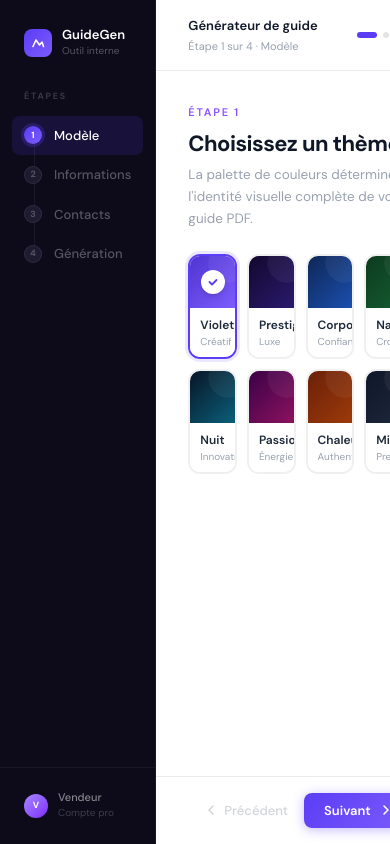
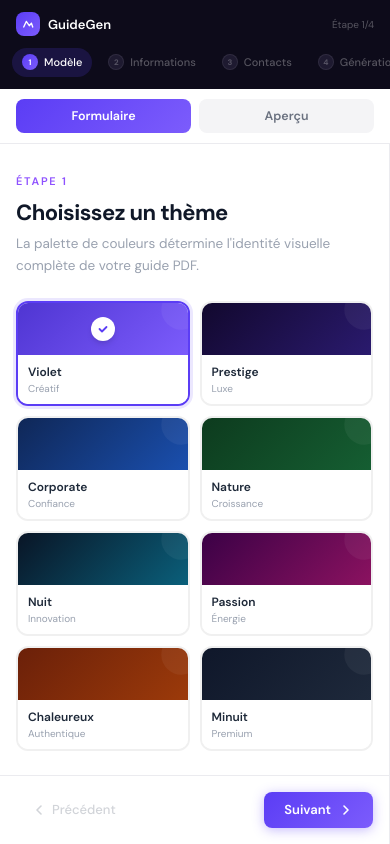
Before and after one commit to Snack-man/guidegen, a React (Vite) app: page / in a window 390 px wide. Built offline with nearby package versions, Linux system fonts and the light colour scheme; the HTML template or start-up script is replaced by a standard one.

Commit message:
Modification de la responsivité

```diff
--- a/src/App.tsx
+++ b/src/App.tsx
@@ -59,7 +59,7 @@ const DEFAULT: Form = {
 function Sidebar({ step, onStep }: { step: number; onStep: (n: number) => void }) {
   return (
     <aside
-      className="flex flex-col h-full select-none"
+      className="hidden lg:flex flex-col h-full select-none flex-shrink-0"
       style={{ width: 228, background: "#0d0b1a", borderRight: "1px solid rgba(255,255,255,0.06)" }}
     >
       {/* Branding */}
@@ -155,6 +155,68 @@ function Sidebar({ step, onStep }: { step: number; onStep: (n: number) => void }
   )
 }
 
+/* ─── Mobile top bar (branding + steps) ────── */
+
+function MobileTopBar({ step, onStep }: { step: number; onStep: (n: number) => void }) {
+  return (
+    <div className="flex lg:hidden flex-col select-none flex-shrink-0" style={{ background: "#0d0b1a" }}>
+      <div className="flex items-center justify-between px-4 py-3">
+        <div className="flex items-center gap-2">
+          <div
+            className="w-6 h-6 rounded-lg flex items-center justify-center flex-shrink-0"
+            style={{ background: "linear-gradient(135deg,#5b3df5,#7c5cfc)" }}
+          >
+            <svg width="12" height="12" viewBox="0 0 14 14" fill="none">
+              <path d="M2 10.5L5 4l3.5 5L11 6l1.5 4.5" stroke="white" strokeWidth="1.6" strokeLinecap="round" strokeLinejoin="round" />
+            </svg>
+          </div>
+          <p className="text-white text-[13px] font-semibold leading-none">GuideGen</p>
+        </div>
+        <p className="text-white/30 text-[10px] flex-shrink-0">Étape {step + 1}/{STEPS.length}</p>
+      </div>
+      <div className="flex gap-1.5 px-3 pb-3 overflow-x-auto">
+        {STEPS.map((s, i) => {
+          const done = i < step
+          const active = i === step
+          return (
+            <button
+              key={i}
+              onClick={() => onStep(i)}
+              className="flex items-center gap-1.5 px-2.5 py-1.5 rounded-full flex-shrink-0 transition-all duration-150"
+              style={active ? { background: "rgba(91,61,245,0.18)" } : {}}
+            >
+              <div
+                className="w-[16px] h-[16px] rounded-full flex items-center justify-center flex-shrink-0 text-[8px] font-bold"
+                style={
+                  done
+                    ? { background: "#5b3df5", color: "white" }
+                    : active
+                    ? { background: "linear-gradient(135deg,#5b3df5,#7c5cfc)", color: "white" }
+                    : { background: "#1e1a30", color: "rgba(255,255,255,0.25)", border: "1px solid rgba(255,255,255,0.08)" }
+                }
+              >
+                {done ? (
+                  <svg width="7" height="7" viewBox="0 0 9 9" fill="none">
+                    <path d="M1.5 4.5L3.5 6.5L7.5 2.5" stroke="white" strokeWidth="1.5" strokeLinecap="round" strokeLinejoin="round" />
+                  </svg>
+                ) : (
+                  i + 1
+                )}
+              </div>
+              <span
+                className="text-[11px] font-medium whitespace-nowrap"
+                style={active ? { color: "white" } : done ? { color: "rgba(255,255,255,0.5)" } : { color: "rgba(255,255,255,0.3)" }}
+              >
+                {s.label}
+              </span>
+            </button>
+          )
+        })}
+      </div>
+    </div>
+  )
+}
+
 /* ─── Field ────────────────────────────────── */
 
 function Field({
@@ -236,7 +298,7 @@ function StepTheme({ selected, onSelect }: { selected: string; onSelect: (id: st
         title="Choisissez un thème"
         sub="La palette de couleurs détermine l'identité visuelle complète de votre guide PDF."
       />
-      <div className="grid grid-cols-4 gap-2.5 mt-6">
+      <div className="grid grid-cols-2 sm:grid-cols-3 lg:grid-cols-4 gap-2.5 mt-6">
         {THEMES.map((t) => {
           const sel = t.id === selected
           return (
@@ -324,11 +386,11 @@ function StepInfo({ form, update, touched }: { form: Form; update: (p: Partial<F
       </div>
 
       <div className="space-y-3">
-        <div className="grid grid-cols-2 gap-3">
+        <div className="grid grid-cols-1 sm:grid-cols-2 gap-3">
           <Field label="Nom de marque" value={form.brandName} onChange={(v) => update({ brandName: v })} placeholder="Académie Pro" valid={form.brandName.trim().length >= 2} touched={touched} />
           <Field label="Accroche" value={form.tagline} onChange={(v) => update({ tagline: v })} placeholder="Votre succès…" valid={form.tagline.trim().length >= 2} touched={touched} />
         </div>
-        <div className="grid grid-cols-2 gap-3">
+        <div className="grid grid-cols-1 sm:grid-cols-2 gap-3">
           <Field label="Titre du guide" value={form.guideName} onChange={(v) => update({ guideName: v })} placeholder="Guide de démarrage" valid={form.guideName.trim().length >= 2} touched={touched} />
           <Field label="Sous-titre" value={form.guideSubtitle} onChange={(v) => update({ guideSubtitle: v })} placeholder="En 3 étapes simples" valid={form.guideSubtitle.trim().length >= 2} touched={touched} />
         </div>
@@ -686,6 +748,7 @@ export default function App() {
   const [form, setForm] = useState<Form>(DEFAULT)
   const [touched, setTouched] = useState(false)
   const [done, setDone] = useState(false)
+  const [mobileView, setMobileView] = useState<"form" | "preview">("form")
 
   const theme = THEMES.find((t) => t.id === themeId) ?? THEMES[0]
   const update = (p: Partial<Form>) => setForm((f) => ({ ...f, ...p }))
@@ -699,15 +762,41 @@ export default function App() {
   const download = () => { setDone(true); setTimeout(() => setDone(false), 3500) }
 
   return (
-    <div className="flex h-full" style={{ fontFamily: "'DM Sans', sans-serif", background: "#f8f8fa" }}>
+    <div className="flex flex-col lg:flex-row h-full" style={{ fontFamily: "'DM Sans', sans-serif", background: "#f8f8fa" }}>
 
-      {/* ── Sidebar ── */}
+      {/* ── Sidebar (desktop only) ── */}
       <Sidebar step={step} onStep={setStep} />
 
+      {/* ── Mobile top bar (branding + steps) ── */}
+      <MobileTopBar step={step} onStep={setStep} />
+
+      {/* ── Mobile Formulaire / Aperçu switcher ── */}
+      <div className="flex lg:hidden items-center gap-2 px-4 py-2.5 border-b flex-shrink-0" style={{ borderColor: "#ebebef", background: "white" }}>
+        {(["form", "preview"] as const).map((v) => (
+          <button
+            key={v}
+            onClick={() => setMobileView(v)}
+            className="flex-1 py-2 rounded-lg text-[12.5px] font-semibold transition-all duration-150"
+            style={
+              mobileView === v
+                ? { background: "linear-gradient(135deg,#5b3df5,#7c5cfc)", color: "white" }
+                : { background: "#f4f4f6", color: "#6b7280" }
+            }
+          >
+            {v === "form" ? "Formulaire" : "Aperçu"}
+          </button>
+        ))}
+      </div>
+
+      <div className="flex flex-col lg:flex-row flex-1 min-h-0">
+
         {/* ── Form panel ── */}
-      <div className="flex flex-col h-full" style={{ width: 520, borderRight: "1px solid #ebebef", background: "white" }}>
+        <div
+          className={`${mobileView === "preview" ? "hidden" : "flex"} lg:flex flex-col w-full lg:w-[520px] flex-shrink-0 min-h-0`}
+          style={{ borderRight: "1px solid #ebebef", background: "white" }}
+        >
           {/* Header bar */}
-        <div className="flex items-center justify-between px-8 py-4 border-b" style={{ borderColor: "#ebebef" }}>
+          <div className="hidden lg:flex items-center justify-between px-4 sm:px-8 py-4 border-b flex-shrink-0" style={{ borderColor: "#ebebef" }}>
             <div>
               <p className="text-[13px] font-semibold text-gray-900">Générateur de guide</p>
               <p className="text-[11px] text-gray-400 mt-0.5">
@@ -730,7 +819,7 @@ export default function App() {
           </div>
 
           {/* Scrollable content */}
-        <div className="flex-1 overflow-y-auto px-8 py-7">
+          <div className="flex-1 min-h-0 overflow-y-auto px-4 sm:px-8 py-6 sm:py-7">
             {step === 0 && <StepTheme selected={themeId} onSelect={setThemeId} />}
             {step === 1 && <StepInfo form={form} update={update} touched={touched} />}
             {step === 2 && <StepContacts form={form} update={update} touched={touched} />}
@@ -738,7 +827,7 @@ export default function App() {
           </div>
 
           {/* Footer nav */}
-        <div className="flex items-center justify-between px-8 py-4 border-t" style={{ borderColor: "#ebebef" }}>
+          <div className="flex items-center justify-between px-4 sm:px-8 py-4 border-t flex-shrink-0" style={{ borderColor: "#ebebef" }}>
             <button
               onClick={back}
               disabled={step === 0}
@@ -766,10 +855,10 @@ export default function App() {
         </div>
 
         {/* ── Preview panel ── */}
-      <div className="flex flex-col flex-1 h-full overflow-hidden">
+        <div className={`${mobileView === "form" ? "hidden" : "flex"} lg:flex flex-col flex-1 min-h-0 min-w-0 overflow-hidden`}>
           {/* Preview header */}
-        <div className="flex items-center justify-between px-7 py-4 border-b" style={{ borderColor: "#ebebef", background: "#fafafa" }}>
-          <div className="flex items-center gap-2.5">
+          <div className="flex items-center justify-between flex-wrap gap-2 px-4 sm:px-7 py-4 border-b flex-shrink-0" style={{ borderColor: "#ebebef", background: "#fafafa" }}>
+            <div className="flex items-center gap-2.5 flex-wrap">
               <p className="text-[13px] font-semibold text-gray-700">Aperçu du guide</p>
               <div className="flex items-center gap-1.5 px-2.5 py-1 rounded-full text-[10px] font-semibold" style={{ background: "#dcfce7", color: "#16a34a" }}>
                 <span className="w-1.5 h-1.5 rounded-full bg-green-500 animate-pulse" />
@@ -786,11 +875,12 @@ export default function App() {
           </div>
 
           {/* Scrollable preview */}
-        <div className="flex-1 overflow-y-auto p-7" style={{ background: "#f3f3f7" }}>
+          <div className="flex-1 min-h-0 overflow-y-auto p-4 sm:p-7" style={{ background: "#f3f3f7" }}>
             <PDFPreview form={form} theme={theme} />
             <div className="h-8" />
           </div>
         </div>
       </div>
+    </div>
   )
 }
```
Also changed, not shown: 1 other file (tests, documents, lock files or other folders). Lines whose indentation alone changed are shown as unchanged.
